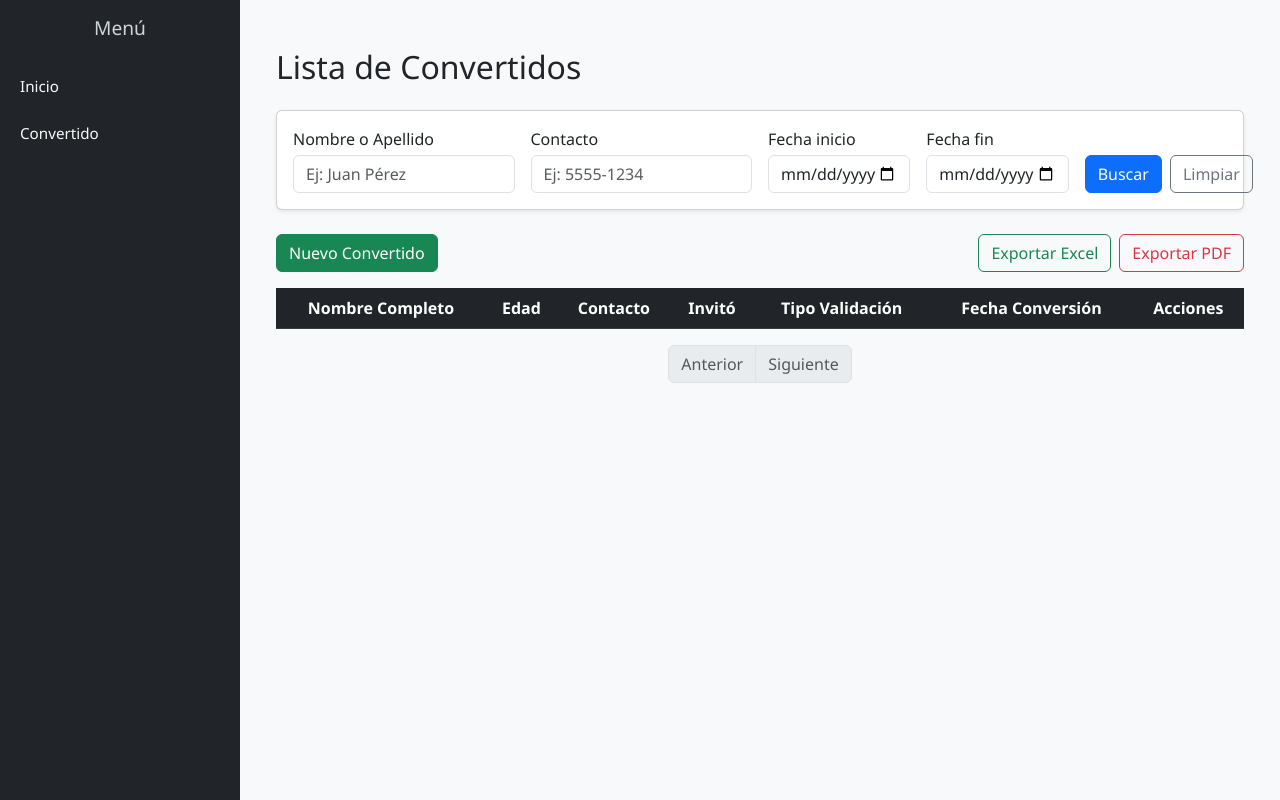
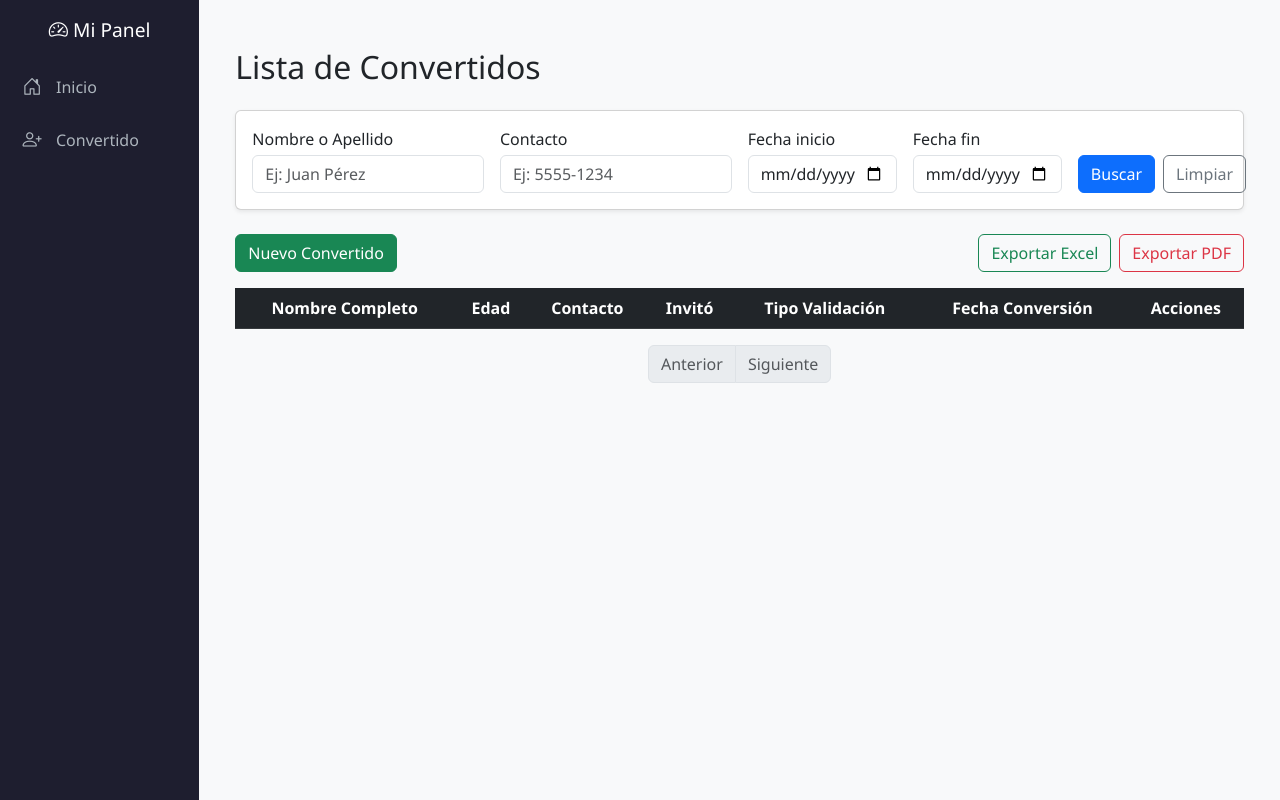
Before and after one commit to jrdar1993/Evang, a Flask app: page /convertido/ in a window 1280 px wide. Run offline with Flask 2, Linux system fonts and the light colour scheme; data that the repository does not hold is empty.

Commit message:
Update base.html

```diff
--- a/templates/base.html
+++ b/templates/base.html
@@ -1,91 +1,110 @@
 <!DOCTYPE html>
 <html lang="es">
 <head>
-  <meta charset="UTF-8">
+  <meta charset="UTF-8" />
+  <meta name="viewport" content="width=device-width, initial-scale=1" />
   <title>Panel de Administración</title>
-  <meta name="viewport" content="width=device-width, initial-scale=1">
 
   <!-- Bootstrap -->
   <link href="https://cdn.jsdelivr.net/npm/bootstrap@5.3.0/dist/css/bootstrap.min.css" rel="stylesheet">
+  <!-- Bootstrap Icons -->
+  <link href="https://cdn.jsdelivr.net/npm/bootstrap-icons@1.10.5/font/bootstrap-icons.css" rel="stylesheet">
 
   <style>
     body {
-      min-height: 100vh;
       margin: 0;
       font-family: 'Segoe UI', sans-serif;
+      background-color: #f8f9fa;
     }
 
     .main-wrapper {
       display: flex;
-      flex-direction: row;
-      height: 100vh;
+      min-height: 100vh;
     }
 
+    /* Sidebar */
     .sidebar {
-      background-color: #212529;
+      background-color: #1e1e2f;
       color: white;
-      width: 240px;
-      flex-shrink: 0;
-      padding-top: 1rem;
-      transition: transform 0.3s ease-in-out;
+      width: 70px;
+      transition: width 0.3s ease;
+      overflow-x: hidden;
+      position: relative;
     }
 
-    .sidebar h4 {
+    .sidebar:hover {
+      width: 220px;
+    }
+
+    .sidebar .logo {
       font-size: 1.2rem;
       text-align: center;
-      margin-bottom: 1.5rem;
-      color: #ced4da;
+      padding: 1rem 0;
+      color: #fff;
+      white-space: nowrap;
+      overflow: hidden;
+      text-overflow: ellipsis;
     }
 
-    .sidebar a {
-      color: #f8f9fa;
+    .sidebar .nav-link {
+      color: #adb5bd;
       padding: 12px 20px;
-      display: block;
-      text-decoration: none;
-      font-size: 0.95rem;
+      display: flex;
+      align-items: center;
+      white-space: nowrap;
+      overflow: hidden;
+      text-overflow: ellipsis;
+      transition: all 0.2s;
     }
 
-    .sidebar a:hover {
-      background-color: #343a40;
+    .sidebar .nav-link:hover {
+      background-color: #2c2c3f;
+      color: #ffffff;
+    }
+
+    .sidebar .nav-link i {
+      font-size: 1.2rem;
+      margin-right: 12px;
+      min-width: 24px;
+      text-align: center;
     }
 
     .content {
       flex-grow: 1;
       padding: 1.5rem;
-      background-color: #f8f9fa;
-      overflow-y: auto;
     }
 
-    /* Responsive para pantallas pequeñas */
+    /* Responsive mobile toggle */
     @media (max-width: 768px) {
       .sidebar {
         position: fixed;
-        height: 100vh;
+        height: 100%;
         z-index: 1050;
         transform: translateX(-100%);
+        width: 220px;
       }
 
       .sidebar.active {
         transform: translateX(0);
       }
 
+      .sidebar:hover {
+        width: 220px !important;
+      }
+
       .overlay {
+        display: none;
         position: fixed;
-        display: none;
         top: 0;
         left: 0;
         width: 100%;
         height: 100%;
-        background: rgba(0, 0, 0, 0.5);
+        background-color: rgba(0, 0, 0, 0.5);
         z-index: 1040;
       }
 
       .overlay.active {
         display: block;
-      }
-
-      .content {
-        padding: 1rem;
       }
     }
 
@@ -96,7 +115,7 @@
 </head>
 <body>
 
-<!-- Top Navbar for mobile -->
+<!-- Navbar superior para móvil -->
 <nav class="navbar navbar-dark bg-dark d-md-none">
   <div class="container-fluid">
     <button class="navbar-toggler" type="button" id="menuToggle">
@@ -106,24 +125,32 @@
   </div>
 </nav>
 
-<!-- Overlay -->
+<!-- Overlay para móvil -->
 <div class="overlay" id="sidebarOverlay"></div>
 
+<!-- Contenedor principal -->
 <div class="main-wrapper">
   <!-- Sidebar -->
   <div class="sidebar" id="sidebar">
-    <h4>Menú</h4>
-    <a href="{{ url_for('home') }}">Inicio</a>
-    <a href="{{ url_for('convertido.index') }}">Convertido</a>
-    <!-- Puedes agregar más enlaces aquí -->
+    <div class="logo">
+      <i class="bi bi-speedometer2"></i> <span class="d-none d-md-inline"> Mi Panel</span>
+    </div>
+    <a href="{{ url_for('home') }}" class="nav-link">
+      <i class="bi bi-house-door"></i> <span>Inicio</span>
+    </a>
+    <a href="{{ url_for('convertido.index') }}" class="nav-link">
+      <i class="bi bi-person-plus"></i> <span>Convertido</span>
+    </a>
+    <!-- Agrega más enlaces si quieres -->
   </div>
 
-  <!-- Main Content -->
+  <!-- Contenido -->
   <div class="content">
     {% block content %}{% endblock %}
   </div>
 </div>
 
+<!-- JS toggle para móvil -->
 <script>
   const menuToggle = document.getElementById("menuToggle");
   const sidebar = document.getElementById("sidebar");
```
